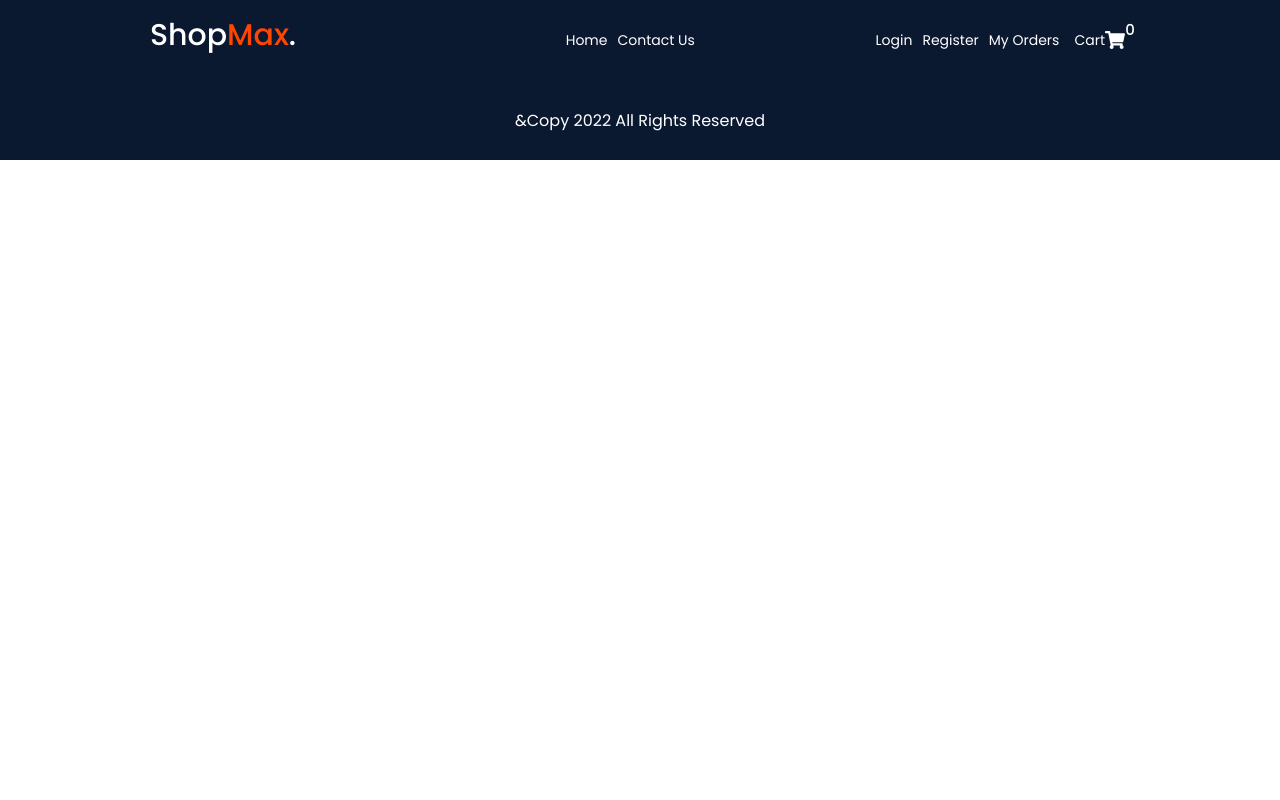
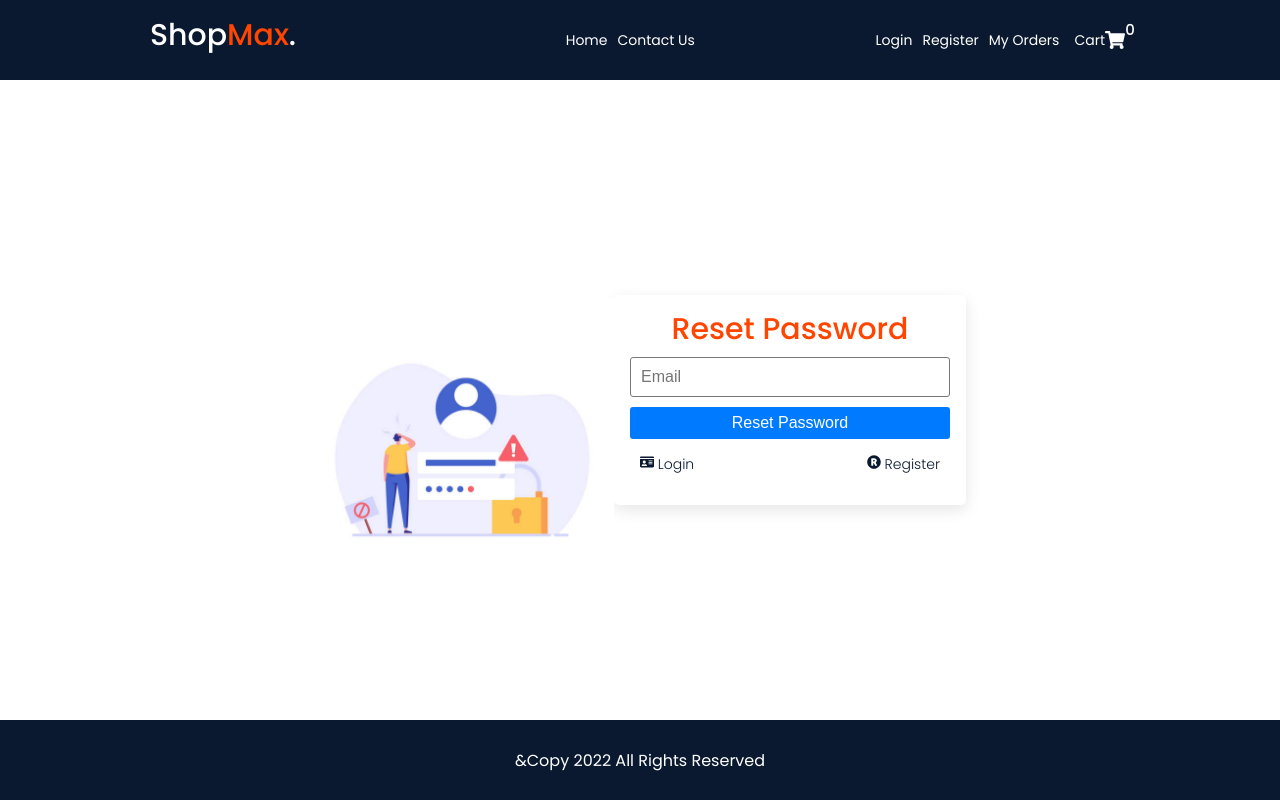
Before and after one commit to Chris-Codex/e-peopleshop, a React (Create React App) app: page /reset in a window 1280 px wide. Built offline with nearby package versions, Linux system fonts and the light colour scheme.

Commit message:
registrationand Login Page

```diff
--- a/src/App.js
+++ b/src/App.js
@@ -4,6 +4,8 @@ import Footer from "./components/footer/Footer"
 import Home from "./pages/home/Home"
 import Contact from "./pages/contact/Contact"
 import Login from "./pages/authentication/Login"
+import Register from "./pages/authentication/Register";
+import Reset from "./pages/authentication/Reset";
 
 function App() {
   return (
@@ -14,6 +16,8 @@ function App() {
             <Route path="/" element={<Home/>} />
             <Route path="/contact" element={<Contact />} />
             <Route path="/login" element={<Login />} />
+            <Route path="/register" element={<Register />} />
+            <Route path="/reset" element={<Reset />} />
           </Routes>
 
         <Footer />
--- /dev/null
+++ b/src/components/card/Card.js
@@ -0,0 +1,13 @@
+import React from 'react'
+import styles from "../card/Card.module.scss"
+
+
+const Card = ({children, cardClass}) => {
+  return (
+    <div className={`${styles.card} ${cardClass}`}>
+        {children }
+    </div>
+  )
+}
+
+export default Card
--- /dev/null
+++ b/src/components/card/Card.module.scss
@@ -0,0 +1,6 @@
+.card {
+    border: 1px solid transparent;
+    border-radius: 5px;
+    box-shadow: var(--box-shadow);
+    overflow: hidden;
+  }
--- a/src/index.css
+++ b/src/index.css
@@ -13,6 +13,7 @@
 
   --color-purple: #9d0191;
   --color-orange: #ff7722;
+  --color-danger: orangered;
 
   --color-primary: #007bff;
   --color-success: #28a745;
--- a/src/pages/authentication/Login.js
+++ b/src/pages/authentication/Login.js
@@ -1,6 +1,10 @@
 import React from 'react'
 import styles from "../authentication/auth.module.scss"
 import loginImg from "../../asstes/loginSec.png"
+import {Link} from "react-router-dom"
+import { FaGoogle } from 'react-icons/fa'
+import Card from '../../components/card/Card'
+
 
 
 const Login = () => {
@@ -10,15 +14,27 @@ const Login = () => {
         <img className={styles.loginImg} src={loginImg} alt="Login" />
       </div>
 
+      <Card>
         <div className={styles.form}>
-        <h2>Login</h2>
+          <h2 className='--color-danger'>Login</h2>
           <form>
             <input type="text" placeholder='Email' required />
             <input type="password" placeholder='Password' required />
-          <button className='--btn --btn-primary --btn-block'>Login</button>
+            <button className='--btn --btn-primary --btn-block'>Register</button>
 
+            <div className={styles.links}>
+              <Link to="/reset">Reset Password</Link>
+            </div>
+            <p>-- or --</p>
           </form>
+
+          <button className='--btn --btn-danger --btn-block'><FaGoogle color="#fff" /> &nbsp;Login with Google</button>
+          <span className={styles.register}>
+            <p>Dont have an account?</p>
+            <Link to="/register">Register</Link>
+          </span>
         </div>
+      </Card>
     </section>
   )
 }
--- a/src/pages/authentication/Register.js
+++ b/src/pages/authentication/Register.js
@@ -0,0 +1,35 @@
+import React from 'react'
+import styles from "../authentication/auth.module.scss"
+import loginImg from "../../asstes/loginSec.png"
+import {Link} from "react-router-dom"
+import Card from '../../components/card/Card'
+
+const Register = () => {
+  return (
+    <section className={`container ${styles.auth}`}>
+
+      <Card>
+        <div className={styles.form}>
+          <h2 className='--color-danger'>Register</h2>
+          <form>
+            <input type="text" placeholder='Email' required />
+            <input type="password" placeholder='Password' required />
+            <input type="password" placeholder='Confirm Password' required />
+            <button className='--btn --btn-primary --btn-block'>Register</button>
+          </form>
+
+          <span className={styles.register}>
+            <p>Already have an account?</p>
+            <Link to="/login">Login</Link>
+          </span>
+        </div>
+      </Card>
+
+      <div className={styles.img}>
+        <img className={styles.loginImg} src={loginImg} alt="Login" />
+      </div>
+    </section>
+  )
+}
+
+export default Register
--- a/src/pages/authentication/Reset.js
+++ b/src/pages/authentication/Reset.js
@@ -1,8 +1,37 @@
 import React from 'react'
+import styles from "../authentication/auth.module.scss"
+import resetPassword from "../../asstes/resetPassword.jpg"
+import {Link} from "react-router-dom"
+import Card from '../../components/card/Card'
+import { FaIdCard, FaRegistered } from 'react-icons/fa'
 
 const Reset = () => {
   return (
-    <div>Reset</div>
+    <section className={`container ${styles.auth}`}>
+       <div className={styles.img}>
+        <img className={styles.loginImg} src={resetPassword} alt="Reset Password" />
+      </div>
+
+      <Card>
+        <div className={styles.form}>
+          <h2 className='--color-danger'>Reset Password</h2>
+          <form>
+            <input type="text" placeholder='Email' required />
+            <button className='--btn --btn-primary --btn-block'>Reset Password</button>
+
+            <div className={styles.links}>
+              <p>
+                 <Link to="/login"><FaIdCard /> Login</Link>
+              </p>
+              <p>
+                 <Link to="/register"><FaRegistered /> Register</Link>
+              </p>
+            </div>
+          </form>
+        </div>
+      </Card>
+
+    </section>
   )
 }
 
```
Also changed, not shown: src/asstes/resetPassword.jpg (added). Lines whose indentation alone changed are shown as unchanged.
